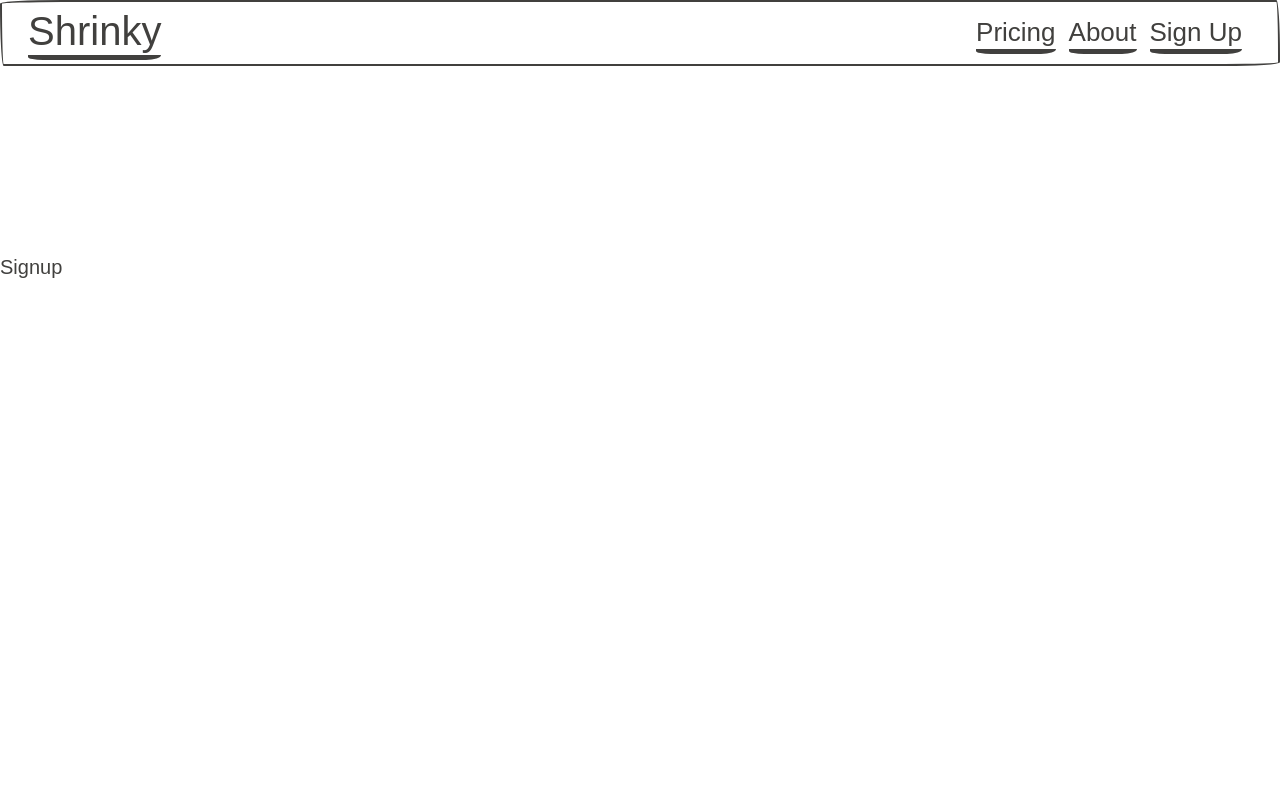
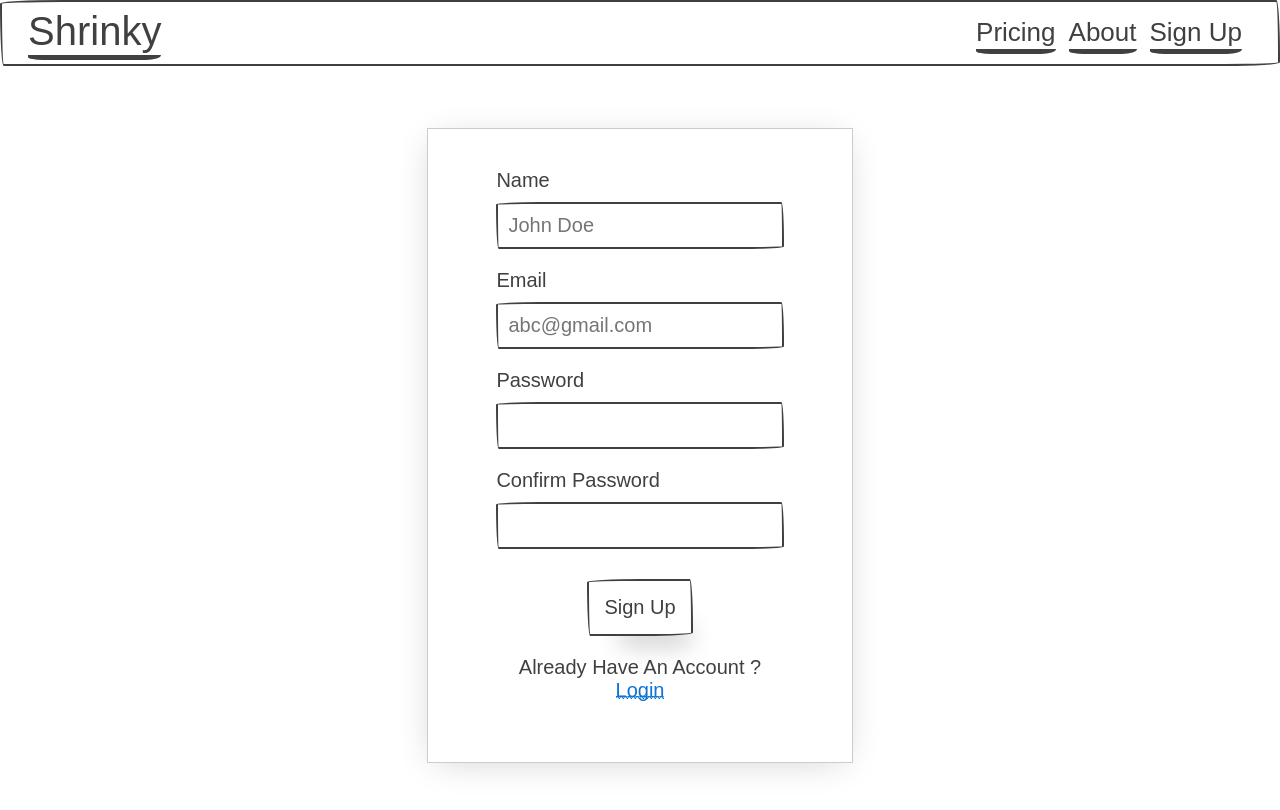
Before and after one commit to pritam1813/shrinky, a React (Vite) app: page /signup in a window 1280 px wide. Shown: the top 810 px of the page. Built offline with nearby package versions, Linux system fonts and the light colour scheme; a web font is replaced by a local one.

Commit message:
Added Sign Up Page UI

```diff
--- a/src/pages/Signup.tsx
+++ b/src/pages/Signup.tsx
@@ -1,5 +1,64 @@
 function Signup() {
-  return <div style={{ marginTop: "20%" }}>Signup</div>;
+  return (
+    <div className='paper sm-10 md-7 lg-4' style={{ margin: "10% auto" }}>
+      <div className='row' style={{ justifyContent: "center" }}>
+        <div className='col sm-10 padding-none'>
+          <div className='form-group'>
+            <label htmlFor='NameLabel'>Name</label>
+            <input
+              className='input-block'
+              placeholder='John Doe'
+              type='text'
+              id='NameLabel'
+            />
+          </div>
+        </div>
+        <div className='col sm-10 padding-none'>
+          <div className='form-group'>
+            <label htmlFor='EmailLabel'>Email</label>
+            <input
+              className='input-block'
+              placeholder='abc@gmail.com'
+              type='text'
+              id='EmailLabel'
+            />
+          </div>
+        </div>
+        <div className='col sm-10 padding-none'>
+          <div className='form-group'>
+            <label htmlFor='PasswordLabel'>Password</label>
+            <input className='input-block' type='text' id='PasswordLabel' />
+          </div>
+        </div>
+        <div className='col sm-10 padding-none'>
+          <div className='form-group'>
+            <label htmlFor='ConfirmPasswordLabel'>Confirm Password</label>
+            <input
+              className='input-block'
+              type='text'
+              id='ConfirmPasswordLabel'
+            />
+          </div>
+        </div>
+        <div
+          className='col sm-10 padding-none margin-bottom-small margin-top-small'
+          style={{ textAlign: "center" }}
+        >
+          <input
+            type='button'
+            className='paper-btn btn-primary-outline'
+            value='Sign Up'
+          />
+        </div>
+        <div
+          className='col sm-10 padding-none margin-top-small'
+          style={{ textAlign: "center" }}
+        >
+          Already Have An Account ? <a href='#'>Login</a>
+        </div>
+      </div>
+    </div>
+  );
 }
 
 export default Signup;
```
Also changed, not shown: 1 other file (tests, documents, lock files or other folders).
